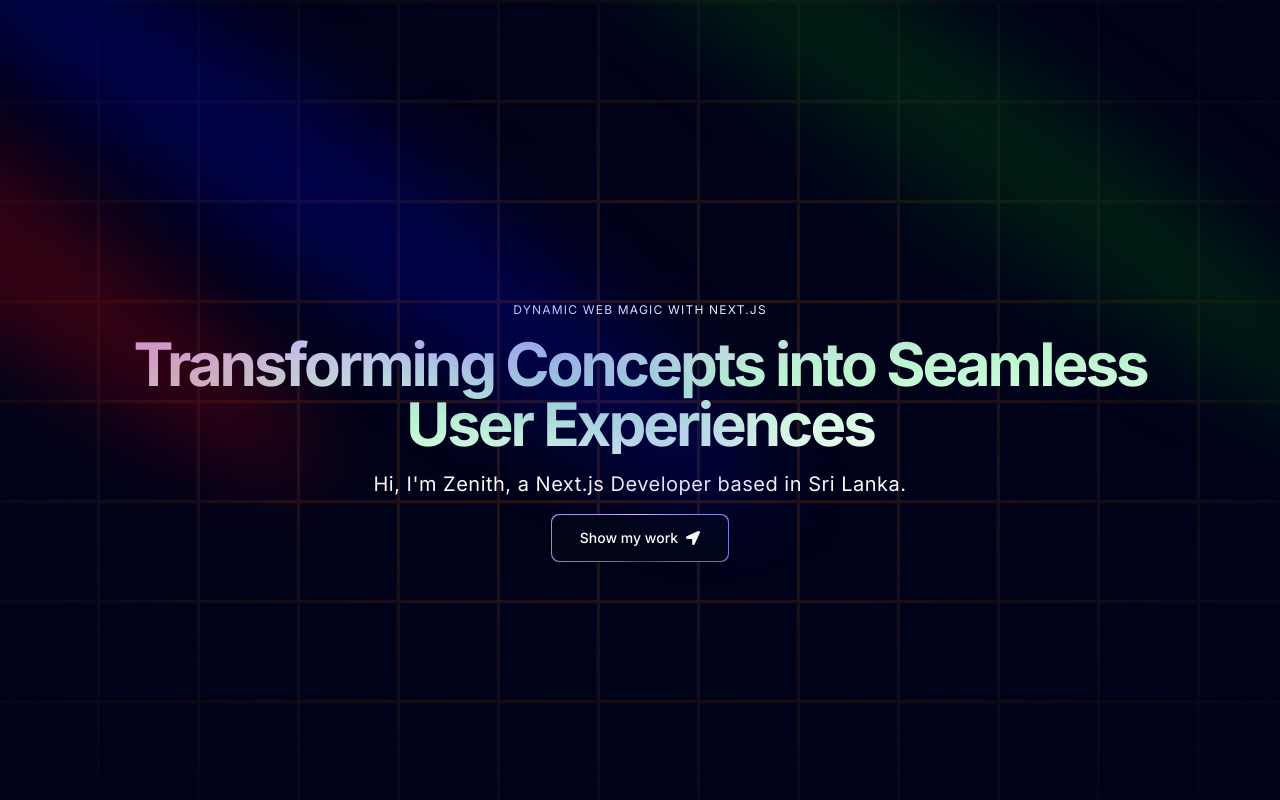
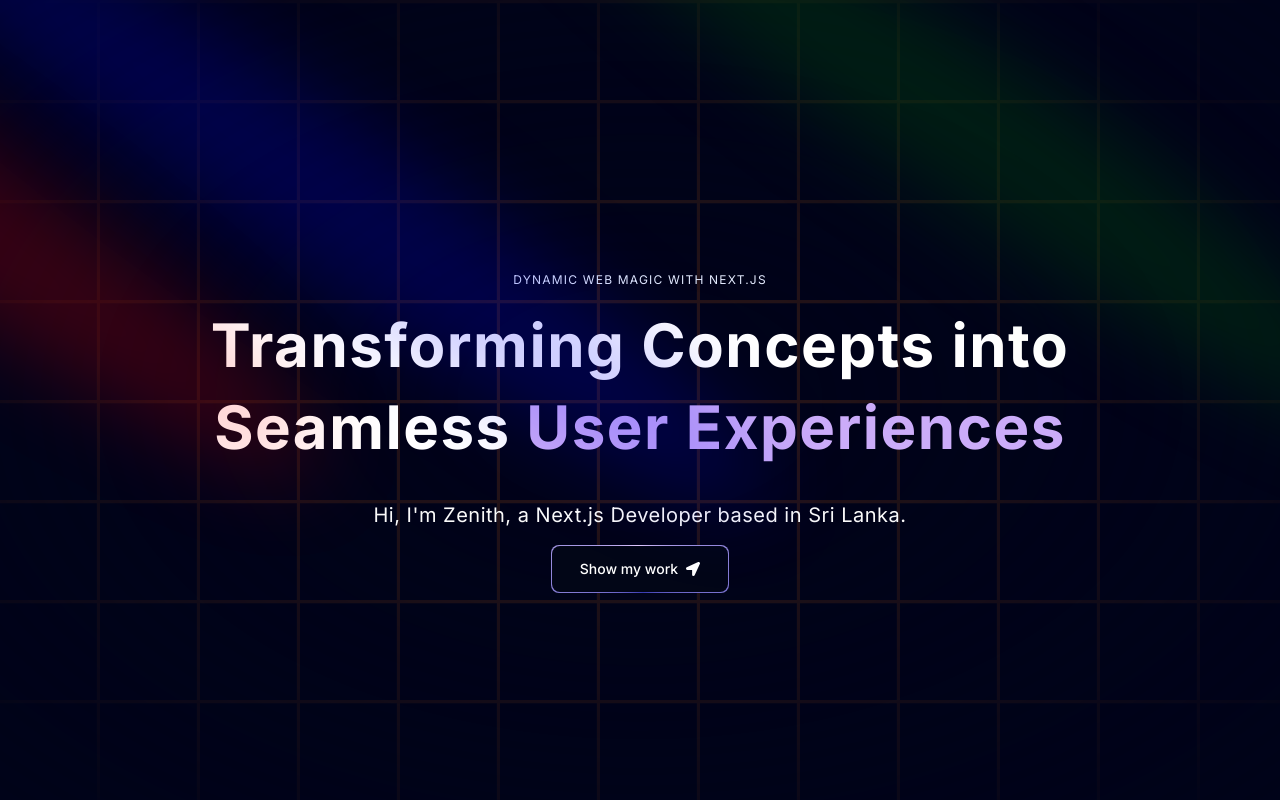
Before and after one commit to Zenith1997/portfolio, a Next.js app: page / in a window 1280 px wide. Built offline with nearby package versions, Linux system fonts and the light colour scheme.

Commit message:
minor fixes

```diff
--- a/components/Hero.tsx
+++ b/components/Hero.tsx
@@ -29,7 +29,7 @@
           <TextGenerateEffect
             duration={2}
             filter={false}
-            title={"Transforming Concepts into Seamless User Experiences"}
+            words={"Transforming Concepts into Seamless User Experiences"}
             className="text-center text-[40px] sm:text-xl sm:tracking-tighter lg:leading-none md:text-5xl lg:text-6xl sm:leading-none"
           />
           <p className="text-center md:tracking-wide my-4 text-xs md:text-lg lg:text-xl">
--- a/components/ui/MagicButton.tsx
+++ b/components/ui/MagicButton.tsx
@@ -17,7 +17,7 @@
     >
      <button className=" w-full relative inline-flex h-12 overflow-hidden rounded-lg p-[1px] ">
   <span className="absolute inset-[-1000%] animate-[spin_2s_linear_infinite] bg-[conic-gradient(from_90deg_at_50%_50%,#E2CBFF_0%,#393BB2_50%,#E2CBFF_100%)]" />
-  <span className={`inline-flex h-full w-full cursor-pointer items-center justify-center rounded-lg px-7 bg-slate-950 px-3 py-1 text-sm font-medium text-white backdrop-blur-3xl gap-2
+  <span className={`flex-row flex h-full w-full cursor-pointer items-center justify-center rounded-lg px-7 bg-slate-950 px-3 py-1 text-sm font-medium text-white backdrop-blur-3xl gap-2
     ${otherClasses}`}>
     {position==='left'&&icon}
   {title}
--- a/components/ui/text-generate-effect.tsx
+++ b/components/ui/text-generate-effect.tsx
@@ -4,47 +4,40 @@
 import { cn } from "@/lib/utils";
 
 export const TextGenerateEffect = ({
-  title,
-  description,
+  words,
   className,
-  filter = true,
-  duration = 0.5,
 }: {
-  title: string;
-  description?: string;
+  words: string;
   className?: string;
-  filter?: boolean;
-  duration?: number;
 }) => {
   const [scope, animate] = useAnimate();
-  let titleArray = (title||description).split("");
+  let wordsArray = words.split(" ");
   useEffect(() => {
+    console.log(wordsArray);
     animate(
       "span",
       {
         opacity: 1,
-        filter: filter ? "blur(0px)" : "none",
       },
       {
-        duration: duration ? duration : .5,
-        delay: stagger(0.045),
+        duration: 2,
+        delay: stagger(0.2),
       }
     );
   }, [scope.current]);
 
-  const rendertitle = () => {
+  const renderWords = () => {
     return (
       <motion.div ref={scope}>
-        {titleArray.map((word, idx) => {
+        {wordsArray.map((word, idx) => {
           return (
             <motion.span
               key={word + idx}
-              className=" opacity-0"
-              style={{
-                filter: filter ? "blur(10px)" : "none",
-              }}
+              // change here if idx is greater than 3, change the text color to #CBACF9
+              className={` ${idx > 3 ? "text-purple" : "dark:text-white text-black"
+                } opacity-0`}
             >
-              {word}{""}
+              {word}{" "}
             </motion.span>
           );
         })}
@@ -54,9 +47,11 @@
 
   return (
     <div className={cn("font-bold", className)}>
-      <div className="mt-4">
-      <div className={` bg-gradient-to-br from-purple via-blue-500 bg-clip-text text-transparent dark:from-purple dark:via-green-200 dark:to-white ${className}`}>
-      {rendertitle()}
+      {/* mt-4 to my-4 */}
+      <div className="my-4">
+        {/* remove  text-2xl from the original */}
+        <div className=" dark:text-white text-black leading-snug tracking-wide">
+          {renderWords()}
         </div>
       </div>
     </div>
--- a/package.json
+++ b/package.json
@@ -20,6 +20,7 @@
     "next-themes": "^0.4.4",
     "react": "^18.2.0",
     "react-dom": "^18.2.0",
+    "react-icons": "^5.4.0",
     "tailwind-merge": "^3.0.1",
     "tailwindcss-animate": "^1.0.7",
     "three": "^0.173.0"
```
Also changed, not shown: 1 other file (tests, documents, lock files or other folders).
